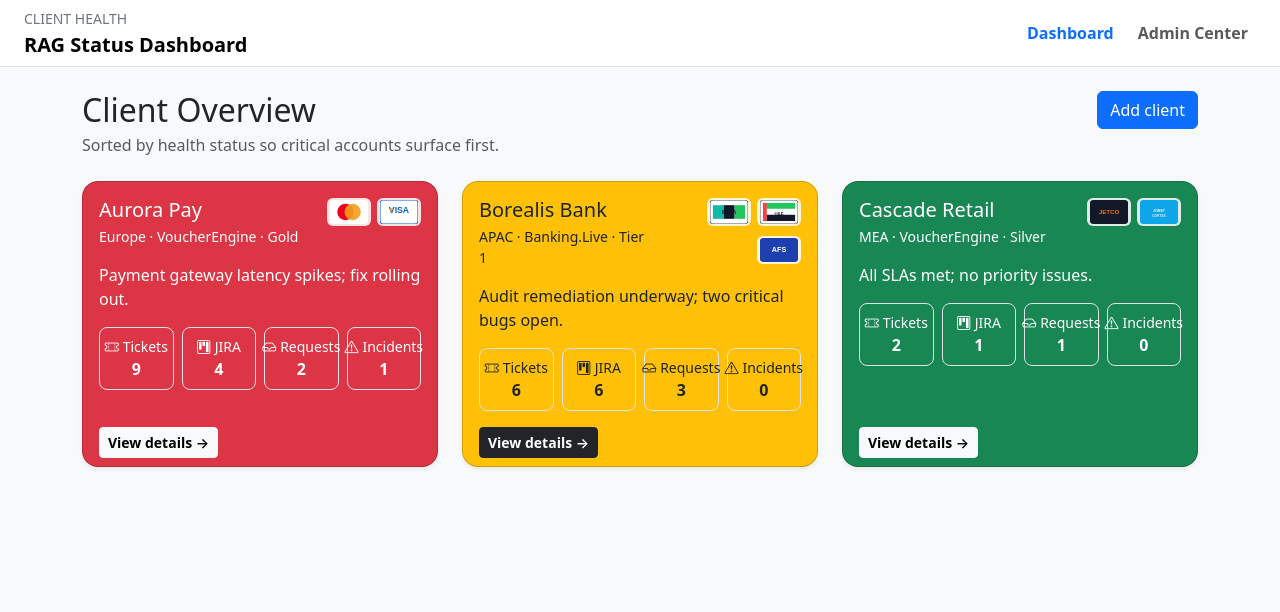
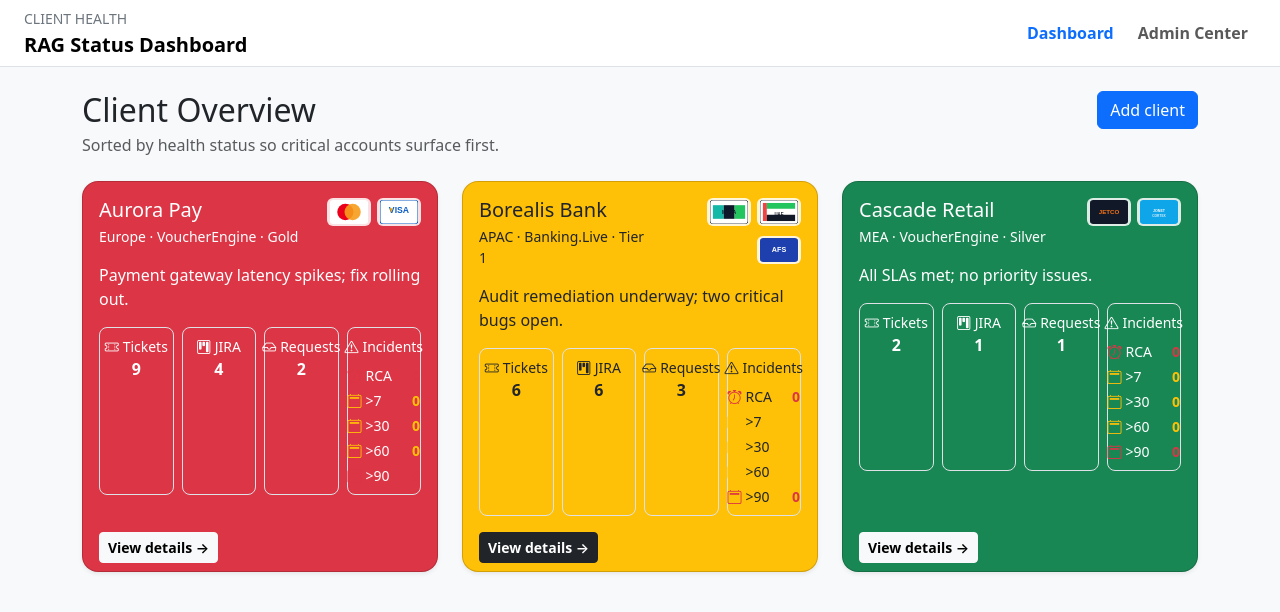
Before and after one commit to rohithpty/ClientDashboard, a React (Vite) app: page / in a window 1280 px wide. Shown: the top 612 px of the page. Built offline with nearby package versions, Linux system fonts and the light colour scheme.

Commit message:
Add client aliases and incident summaries

```diff
--- a/src/components/ClientCard.jsx
+++ b/src/components/ClientCard.jsx
@@ -39,6 +39,13 @@
   const totalTickets =
     client.metrics.tickets.L1 + client.metrics.tickets.L2 + client.metrics.tickets.L3;
   const schemes = client.schemes ?? [];
+  const incidentSummary = client.incidentSummary ?? {
+    rca: 0,
+    over7: 0,
+    over30: 0,
+    over60: 0,
+    over90: 0,
+  };
 
   return (
     <article className={statusCardClass(client.currentStatus)}>
@@ -104,13 +111,49 @@
               <div className="fw-semibold">{client.metrics.requests}</div>
             </div>
           </div>
-          <div className="col-6 col-lg-3">
+          <div className="col-12 col-lg-3">
             <div className="border border-opacity-25 rounded-3 py-2 h-100">
-              <div className="small d-flex align-items-center justify-content-center gap-1">
+              <div className="small d-flex align-items-center justify-content-center gap-1 mb-2">
                 <i className="bi bi-exclamation-triangle" aria-hidden="true"></i>
                 Incidents
               </div>
-              <div className="fw-semibold">{client.metrics.incidents}</div>
+              <div className="d-grid gap-1 small">
+                <div className="d-flex align-items-center justify-content-between">
+                  <span className="d-flex align-items-center gap-1">
+                    <i className="bi bi-alarm text-danger" aria-hidden="true"></i>
+                    RCA
+                  </span>
+                  <span className="fw-semibold text-danger">{incidentSummary.rca}</span>
+                </div>
+                <div className="d-flex align-items-center justify-content-between">
+                  <span className="d-flex align-items-center gap-1">
+                    <i className="bi bi-calendar2 text-warning" aria-hidden="true"></i>
+                    &gt;7
+                  </span>
+                  <span className="fw-semibold text-warning">{incidentSummary.over7}</span>
+                </div>
+                <div className="d-flex align-items-center justify-content-between">
+                  <span className="d-flex align-items-center gap-1">
+                    <i className="bi bi-calendar2 text-warning" aria-hidden="true"></i>
+                    &gt;30
+                  </span>
+                  <span className="fw-semibold text-warning">{incidentSummary.over30}</span>
+                </div>
+                <div className="d-flex align-items-center justify-content-between">
+                  <span className="d-flex align-items-center gap-1">
+                    <i className="bi bi-calendar2 text-warning" aria-hidden="true"></i>
+                    &gt;60
+                  </span>
+                  <span className="fw-semibold text-warning">{incidentSummary.over60}</span>
+                </div>
+                <div className="d-flex align-items-center justify-content-between">
+                  <span className="d-flex align-items-center gap-1">
+                    <i className="bi bi-calendar2 text-danger" aria-hidden="true"></i>
+                    &gt;90
+                  </span>
+                  <span className="fw-semibold text-danger">{incidentSummary.over90}</span>
+                </div>
+              </div>
             </div>
           </div>
         </div>
--- a/src/pages/ConfigPage.jsx
+++ b/src/pages/ConfigPage.jsx
@@ -40,6 +40,7 @@
 
 const createEmptyForm = () => ({
   name: "",
+  aliases: [],
   region: REGIONS[0],
   product: PRODUCTS[0],
   tier: TIERS[0],
@@ -133,6 +134,7 @@
   const navigate = useNavigate();
   const { clients, addClient, updateClient, removeClient, replaceClients } = useClients();
   const [formState, setFormState] = useState(createEmptyForm);
+  const [aliasInput, setAliasInput] = useState("");
   const [editingId, setEditingId] = useState(null);
   const [importError, setImportError] = useState("");
   const importInputRef = useRef(null);
@@ -202,6 +204,7 @@
     const today = new Date().toISOString().slice(0, 10);
     const payload = {
       name: trimmedName,
+      aliases: formState.aliases,
       region: formState.region,
       product: formState.product,
       tier: formState.tier,
@@ -216,6 +219,7 @@
       updateClient(editingId, payload);
       setEditingId(null);
       setFormState(createEmptyForm());
+      setAliasInput("");
       return;
     }
 
@@ -231,6 +235,7 @@
         },
       ],
     });
+    setAliasInput("");
     navigate("/");
   };
 
@@ -253,6 +258,7 @@
     setEditingId(client.id);
     setFormState({
       name: client.name ?? "",
+      aliases: client.aliases ?? [],
       region: client.region ?? REGIONS[0],
       product: client.product ?? PRODUCTS[0],
       tier: client.tier ?? TIERS[0],
@@ -262,11 +268,13 @@
       customSchemeLogo: client.customSchemeLogo ?? "",
       clientLogo: client.clientLogo ?? "",
     });
+    setAliasInput("");
   };
 
   const handleCancelEdit = () => {
     setEditingId(null);
     setFormState(createEmptyForm());
+    setAliasInput("");
   };
 
   const handleDeleteClient = (clientId) => {
@@ -274,6 +282,32 @@
     if (editingId === clientId) {
       handleCancelEdit();
     }
+  };
+
+  const handleAddAlias = () => {
+    const trimmedAlias = aliasInput.trim();
+    if (!trimmedAlias) {
+      return;
+    }
+    const exists = formState.aliases.some(
+      (alias) => alias.toLowerCase() === trimmedAlias.toLowerCase()
+    );
+    if (exists) {
+      setAliasInput("");
+      return;
+    }
+    setFormState((prev) => ({
+      ...prev,
+      aliases: [...prev.aliases, trimmedAlias],
+    }));
+    setAliasInput("");
+  };
+
+  const handleRemoveAlias = (aliasToRemove) => {
+    setFormState((prev) => ({
+      ...prev,
+      aliases: prev.aliases.filter((alias) => alias !== aliasToRemove),
+    }));
   };
 
   const handleExport = () => {
@@ -435,6 +469,51 @@
                 }
                 placeholder="Client name"
               />
+            </div>
+            <div className="col-12">
+              <label className="form-label" htmlFor="client-aliases">
+                Client aliases
+              </label>
+              <div className="input-group">
+                <input
+                  id="client-aliases"
+                  className="form-control"
+                  type="text"
+                  value={aliasInput}
+                  onChange={(event) => setAliasInput(event.target.value)}
+                  onKeyDown={(event) => {
+                    if (event.key === "Enter") {
+                      event.preventDefault();
+                      handleAddAlias();
+                    }
+                  }}
+                  placeholder="Add an alias and press Enter"
+                />
+                <button
+                  className="btn btn-outline-secondary"
+                  type="button"
+                  onClick={handleAddAlias}
+                >
+                  Add alias
+                </button>
+              </div>
+              {formState.aliases.length > 0 ? (
+                <div className="d-flex flex-wrap gap-2 mt-2">
+                  {formState.aliases.map((alias) => (
+                    <span key={alias} className="badge text-bg-light border">
+                      {alias}
+                      <button
+                        className="btn btn-sm btn-link text-danger ms-1 p-0"
+                        type="button"
+                        onClick={() => handleRemoveAlias(alias)}
+                        aria-label={`Remove alias ${alias}`}
+                      >
+                        ×
+                      </button>
+                    </span>
+                  ))}
+                </div>
+              ) : null}
             </div>
             <div className="col-md-6">
               <label className="form-label" htmlFor="client-region">
--- a/src/pages/DashboardPage.jsx
+++ b/src/pages/DashboardPage.jsx
@@ -1,6 +1,7 @@
 import { Link } from "react-router-dom";
 import ClientCard from "../components/ClientCard.jsx";
 import { useClients } from "../state/ClientsContext.jsx";
+import { getReportData } from "../data/reportRepository.js";
 
 const STATUS_ORDER = ["Red", "Amber", "Green"];
 
@@ -9,9 +10,69 @@
   return [...clients].sort((a, b) => priority[a.currentStatus] - priority[b.currentStatus]);
 };
 
+const normalizeName = (value) => value?.trim().toLowerCase() ?? "";
+
+const parseCsvDate = (value) => {
+  if (!value) {
+    return null;
+  }
+  const normalized = value.replace(" ", "T");
+  const date = new Date(normalized);
+  return Number.isNaN(date.getTime()) ? null : date;
+};
+
+const buildIncidentSummary = (records, client) => {
+  const aliases = client.aliases ?? [];
+  const candidateNames = [client.name, ...aliases].map(normalizeName).filter(Boolean);
+  const counts = {
+    rca: 0,
+    over7: 0,
+    over30: 0,
+    over60: 0,
+    over90: 0,
+  };
+
+  records.forEach((record) => {
+    const organization = normalizeName(record.organization);
+    if (!candidateNames.includes(organization)) {
+      return;
+    }
+
+    const status = record.ticketStatus ?? "";
+    if (status.toLowerCase().includes("rca")) {
+      counts.rca += 1;
+    }
+
+    const requested = parseCsvDate(record.requested);
+    if (!requested) {
+      return;
+    }
+    const ageInDays = Math.floor((Date.now() - requested.getTime()) / 86400000);
+    if (ageInDays > 7) {
+      counts.over7 += 1;
+    }
+    if (ageInDays > 30) {
+      counts.over30 += 1;
+    }
+    if (ageInDays > 60) {
+      counts.over60 += 1;
+    }
+    if (ageInDays > 90) {
+      counts.over90 += 1;
+    }
+  });
+
+  return counts;
+};
+
 export default function DashboardPage() {
   const { clients } = useClients();
-  const sortedClients = sortByStatus(clients);
+  const incidentRecords = getReportData("incidents").records;
+  const clientsWithSummaries = clients.map((client) => ({
+    ...client,
+    incidentSummary: buildIncidentSummary(incidentRecords, client),
+  }));
+  const sortedClients = sortByStatus(clientsWithSummaries);
 
   return (
     <section className="d-grid gap-4">
```
